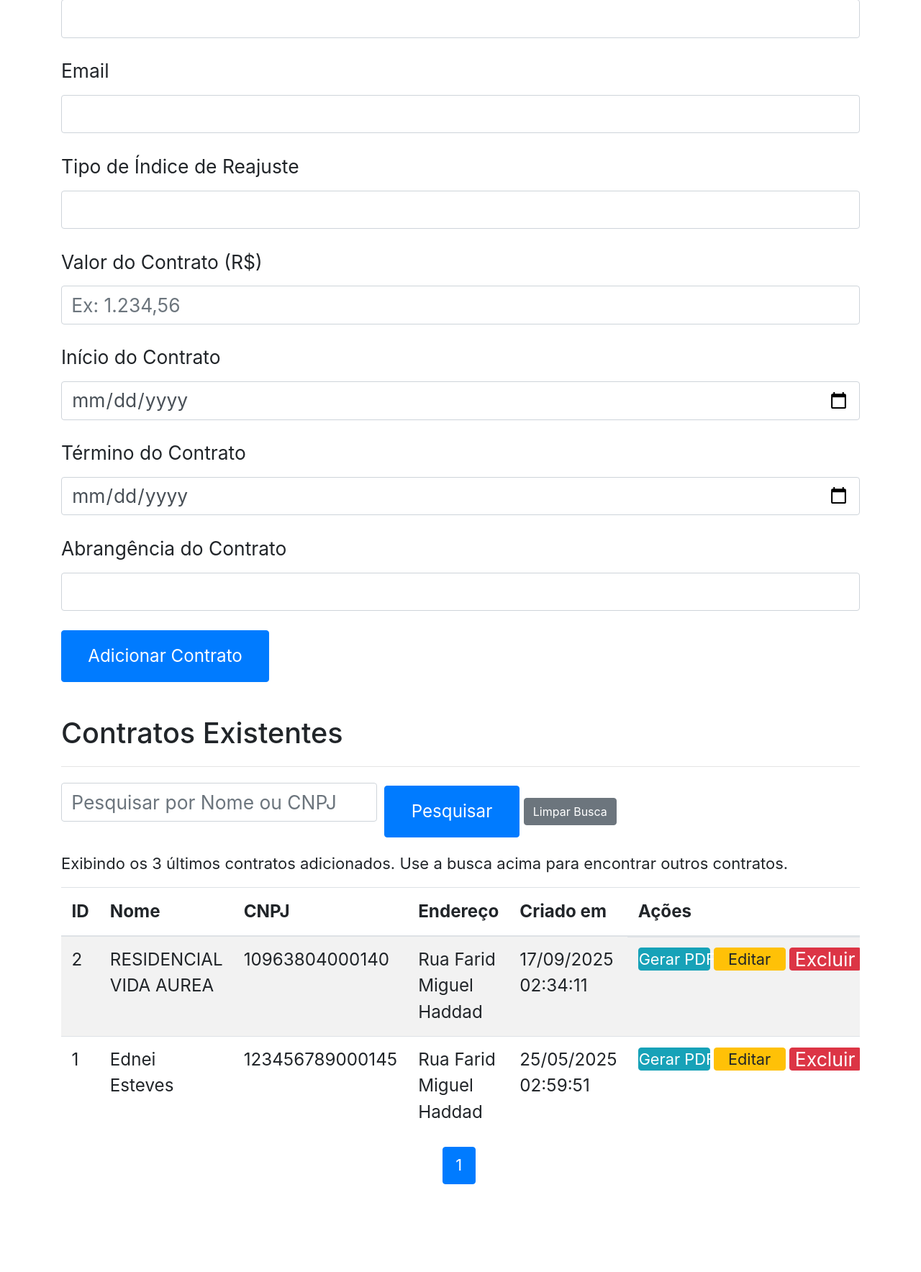
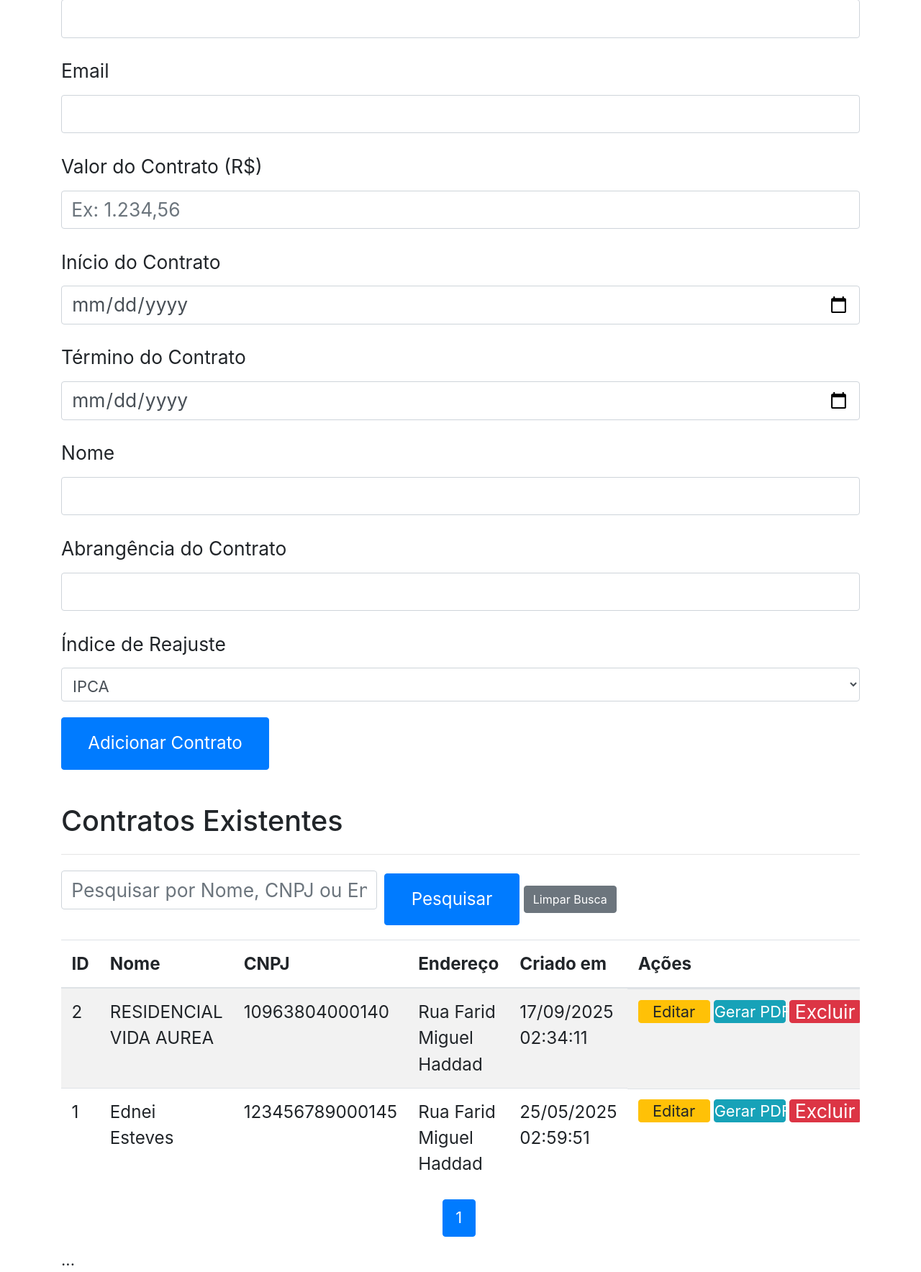
Before and after one commit to edesteves10/contrat_cond, a Flask app: page / in a window 1280 px wide. Shown: the part 1281-3049 px from the top of the page at 72% size. Before the commit the page ends 2927 px from the top, so only its background shows below. Run offline with Flask 3, Linux system fonts and the light colour scheme; a user stored in the database is signed in; data comes from the database, SQL or seed files in the repository; both versions use the stored data as it was after the commit; some libraries are stand-ins or nearby versions.

Commit message:
Adiciona funcionalidades de acessibilidade e validacao

```diff
--- a/app.py
+++ b/app.py
@@ -34,6 +34,7 @@ class ContratoForm(FlaskForm):
     estado = StringField('Estado', validators=[DataRequired(), Length(max=50)])
     telefone = StringField('Telefone', validators=[DataRequired(), Length(max=20)])
     email = EmailField('Email', validators=[DataRequired(), Length(max=100)])
+    indice_reajuste = SelectField('Índice de Reajuste', choices=[('IPCA', 'IPCA'), ('IGPM', 'IGPM'), ('Nenhum', 'Nenhum')], default='IPCA')
 
     valor_contrato = DecimalField(
         'Valor do Contrato (R$)',
@@ -106,6 +107,7 @@ class ContratCond(db.Model):
     termino_contrato = db.Column(db.Date, nullable=True)
     abrangencia_contrato = db.Column(db.String(100), nullable=False)
     tipo_indice = db.Column(db.String(50), nullable=True)
+    data_criacao = db.Column(db.DateTime, nullable=False, default=datetime.utcnow)
 
     # Exemplo de coluna de data de criação (opcional, mas boa prática)
     data_criacao = db.Column(db.DateTime, default=datetime.utcnow)
--- a/templates/index.html
+++ b/templates/index.html
@@ -4,26 +4,10 @@
 
 {% block content %}
 <style>
-    body {
-        font-size: 22px;
-    }
-
-    h1.page-title {
-        font-size: 2.5em;
-        margin-bottom: 0.8em;
-    }
-
-    h2 {
-        font-size: 1.8em;
-        margin-top: 1.5em;
-        margin-bottom: 0.5em;
-    }
-
-    label {
-        font-size: 1.2em;
-        display: block;
-        margin-bottom: 0.5em;
-    }
+    body { font-size: 22px; }
+    h1.page-title { font-size: 2.5em; margin-bottom: 0.8em; }
+    h2 { font-size: 1.8em; margin-top: 1.5em; margin-bottom: 0.5em; }
+    label { font-size: 1.2em; display: block; margin-bottom: 0.5em; }
 
     input[type="text"],
     input[type="email"],
@@ -36,35 +20,18 @@
         box-sizing: border-box;
     }
 
-    /* <-- CORREÇÃO AQUI: 'select' NÃO DEVE ESTAR ANINHADO DENTRO DE input[type="date"] --> */
-    select.form-control { /* Use .form-control para ser mais específico do Bootstrap */
-        font-size: 0.8em; /* A fonte do campo de seleção e, muitas vezes, das opções */
+    select.form-control {
+        font-size: 1em;
         padding: 0.5em;
         margin-bottom: 1em;
         width: 100%;
         box-sizing: border-box;
     }
 
-    button[type="submit"] {
-        font-size: 1.1em;
-        padding: 0.7em 1.5em;
-    }
-
-    hr {
-        margin: 1em 0;
-    }
-
-    .table th {
-        font-size: 1.1em;
-        padding: 0.6em;
-        font-weight: bold;
-    }
-
-    .table td {
-        font-size: 1.1em;
-        padding: 0.6em;
-    }
-
+    button[type="submit"] { font-size: 1.1em; padding: 0.7em 1.5em; }
+    hr { margin: 1em 0; }
+    .table th { font-size: 1.1em; padding: 0.6em; font-weight: bold; }
+    .table td { font-size: 1.1em; padding: 0.6em; }
     .pagination a {
         font-size: 1em;
         padding: 0.5em 0.8em;
@@ -74,77 +41,69 @@
         color: #333;
         border-radius: 5px;
     }
+    .pagination .active a { background-color: #007bff; color: white; border-color: #007bff; }
+    nav a { font-size: 1.2em; margin-right: 1em; text-decoration: none; color: #333; }
+    nav a:hover { color: #007bff; }
 
-    .pagination .active a {
-        background-color: #007bff;
-        color: white;
-        border-color: #007bff;
-    }
-
-    nav a {
-        font-size: 1.2em;
-        margin-right: 1em;
-        text-decoration: none;
-        color: #333;
-    }
-
-    nav a:hover {
-        color: #007bff;
-    }
-
-    /* ESTILOS ATUALIZADOS PARA BOTÕES DE AÇÃO */
     .table td:last-child {
         display: flex;
         flex-direction: row;
         flex-wrap: nowrap;
         gap: 5px;
         justify-content: flex-start;
-        align-items: center; /* Centraliza verticalmente, se a altura for definida, ele alinhará ao meio da célula */
-        min-width: 320px; /* Mantenha ou ajuste se necessário */
+        align-items: center;
+        min-width: 320px;
     }
-
     .btn-action {
-        width: 100px; /* Força uma largura fixa para todos os botões */
-        height: 32px; /* <-- NOVO: Força uma altura fixa para todos os botões (ajuste este valor) */
-        padding: 0; /* <-- NOVO: Reseta o padding para que line-height controle a altura do texto */
+        width: 100px;
+        height: 32px;
+        padding: 0;
         font-size: 0.9em;
-        line-height: 30px; /* <-- NOVO: Alinha verticalmente o texto dentro do botão com a altura fixa */
+        line-height: 30px;
         text-align: center;
         white-space: nowrap;
         box-sizing: border-box;
         text-decoration: none;
-        display: block; /* Essencial para que width e height funcionem corretamente */
+        display: block;
         margin: 0 !important;
         border-width: 1px !important;
     }
-
-    /* Estilo específico para o formulário do botão de exclusão */
-    .table td:last-child form {
-        display: contents; /* Mantém o formulário transparente para o layout flex */
-    }
-
-    /* Estilo específico para o botão de exclusão dentro do formulário */
-    /* Garante que o botão dentro do form se comporte exatamente como os links */
+    .table td:last-child form { display: contents; }
     .table td:last-child form button.btn-action {
         margin: 0 !important;
         border-width: 1px !important;
-        /* Reafirmar padding/line-height se necessário, mas as regras acima devem bastar */
-        padding: 0 !important; /* Reafirmar padding zero */
-        line-height: 30px !important; /* Reafirmar line-height */
+        padding: 0 !important;
+        line-height: 30px !important;
     }
-
-
-    /* Ajuste as cores específicas dos botões, se necessário, para consistência */
     .btn-warning { background-color: #ffc107; border-color: #ffc107; color: #212529; }
     .btn-info { background-color: #17a2b8; border-color: #17a2b8; }
     .btn-danger { background-color: #dc3545; border-color: #dc3545; }
 
+
+    /* ... seus outros estilos ... */
+    .error-message {
+        color: #dc3545; /* Vermelho do Bootstrap 'danger' */
+        font-size: 1em;
+        font-weight: bold;
+        display: block; /* Garante que a mensagem apareça em uma nova linha */
+        margin-top: 5px;
+    }
+
+</style>
+
+<style>
+    .error-message {
+    color: #dc3545; /* Cor vermelha para erros */
+    font-size: 1em;
+    font-weight: bold;
+    display: block;
+    margin-top: 5px;
+}
 </style>
 
 <h1 class="page-title">Contratos</h1>
 <hr>
 
-{# Mensagens flash para feedback #}
 {% with messages = get_flashed_messages(with_categories=true) %}
     {% if messages %}
         {% for category, message in messages %}
@@ -156,61 +115,75 @@
 {% endwith %}
 
 <h2>Novo Contrato</h2>
-<form method="POST" action="{{ url_for('index') }}">
-    {# Certifique-se de usar form.csrf_token para formulários WTForms #}
+<form method="POST">
     {{ form.csrf_token }}
+    <div class="form-group">
+        {{ form.nome.label }}
+        {{ form.nome(class="form-control") }}
+        <span id="nome-error" class="error-message"></span>
+    </div>
+    <div class="form-group">
+        {{ form.cnpj.label }}
+        {{ form.cnpj(class="form-control") }}
+        <span id="cnpj-error" class="error-message"></span>
+    </div>
+    <div class="form-group">
+        {{ form.endereco.label }}
+        {{ form.endereco(class="form-control") }}
+        <span id="endereco-error" class="error-message"></span>
+    </div>
+    <div class="form-group">
+        {{ form.cep.label }}
+        {{ form.cep(class="form-control") }}
+        <span id="cep-error" class="error-message"></span>
+    </div>
+    <div class="form-group">
+        {{ form.estado.label }}
+        {{ form.estado(class="form-control") }}
+        <span id="estado-error" class="error-message"></span>
+    </div>
+    <div class="form-group">
+        {{ form.telefone.label }}
+        {{ form.telefone(class="form-control") }}
+        <span id="telefone-error" class="error-message"></span>
+    </div>
+    <div class="form-group">
+        {{ form.email.label }}
+        {{ form.email(class="form-control") }}
+        <span id="email-error" class="error-message"></span>
+    </div>
+    <div class="form-group">
+        {{ form.valor_contrato.label }}
+        {{ form.valor_contrato(class="form-control") }}
+        <span id="valor_contrato-error" class="error-message"></span>
+    </div>
+    <div class="form-group">
+        {{ form.inicio_contrato.label }}
+        {{ form.inicio_contrato(class="form-control") }}
+        <span id="inicio_contrato-error" class="error-message"></span>
+    </div>
+    <div class="form-group">
+        {{ form.termino_contrato.label }}
+        {{ form.termino_contrato(class="form-control") }}
+        <span id="termino_contrato-error" class="error-message"></span>
+    </div>
 
+<form method="POST">
+    {{ form.csrf_token }}
     <div class="form-group">
         {{ form.nome.label }}
         {{ form.nome(class="form-control") }}
     </div>
     <div class="form-group">
-        {{ form.cnpj.label }}
-        {{ form.cnpj(class="form-control") }}
-    </div>
-    <div class="form-group">
-        {{ form.endereco.label }}
-        {{ form.endereco(class="form-control") }}
-    </div>
-    <div class="form-group">
-        {{ form.cep.label }}
-        {{ form.cep(class="form-control") }}
-    </div>
-    <div class="form-group">
-        {{ form.estado.label }}
-        {{ form.estado(class="form-control") }}
-    </div>
-    <div class="form-group">
-        {{ form.telefone.label }}
-        {{ form.telefone(class="form-control") }}
-    </div>
-    <div class="form-group">
-        {{ form.email.label }}
-        {{ form.email(class="form-control") }}
+        {{ form.abrangencia_contrato.label }}
+        {{ form.abrangencia_contrato(class="form-control") }}
     </div>
 
     <div class="form-group">
-        {{ form.tipo_indice.label }}
-        {{ form.tipo_indice(class="form-control") }}
+        {{ form.indice_reajuste.label }}
+        {{ form.indice_reajuste(class="form-control") }}
     </div>
 
-    <div class="form-group">
-        {{ form.valor_contrato.label }}
-        {{ form.valor_contrato(class="form-control") }}
-    </div>
-
-    <div class="form-group">
-        {{ form.inicio_contrato.label }}
-        {{ form.inicio_contrato(class="form-control") }}
-    </div>
-    <div class="form-group">
-        {{ form.termino_contrato.label }}
-        {{ form.termino_contrato(class="form-control") }}
-    </div>
-    <div class="form-group">
-        {{ form.abrangencia_contrato.label }}
-        {{ form.abrangencia_contrato(class="form-control") }}
-    </div>
     <button type="submit" class="btn btn-primary">Adicionar Contrato</button>
 </form>
 
@@ -218,11 +191,10 @@
 <hr>
 
 {# Formulário de Busca #}
-<form method="POST" action="{{ url_for('search') }}" class="mb-3">
+<form method="GET" action="{{ url_for('index') }}" class="mb-3">
     <div class="form-row align-items-center">
         <div class="col-auto">
-            <label class="sr-only" for="search">Pesquisar Contrato</label>
-            <input type="text" class="form-control" id="search" name="query" placeholder="Pesquisar por Nome ou CNPJ" value="{{ search_query if search_query else '' }}">
+            <input type="text" class="form-control" aria-label="Pesquisar por Nome, CNPJ ou Endereço" name="query" placeholder="Pesquisar por Nome, CNPJ ou Endereço" value="{{ search_query if search_query else '' }}">
         </div>
         <div class="col-auto">
             <button type="submit" class="btn btn-primary">Pesquisar</button>
@@ -231,25 +203,19 @@
     </div>
 </form>
 
-{# <-- INÍCIO: LÓGICA DE EXIBIÇÃO CONDICIONAL E PAGINAÇÃO --> #}
+<div id="searchResults"></div>
 
-{# Mensagem informativa quando exibindo apenas os últimos 3 contratos #}
-{% if mostrar_apenas_ultimos %}
-    <p>Exibindo os 3 últimos contratos adicionados. Use a busca acima para encontrar outros contratos.</p>
-{% endif %}
-
-{# Exibe a tabela principal de contratos SOMENTE se houver itens OU se for um resultado de busca #}
 {% if contratos and contratos.items %}
     <div class="table-responsive">
         <table class="table table-striped">
     <thead>
         <tr>
-                    <th>ID</th>
-                    <th>Nome</th>
-                    <th>CNPJ</th>
-                    <th>Endereço</th>
-                    <th>Criado em</th>
-                    <th>Ações</th>
+            <th scope="col">ID</th>
+            <th scope="col">Nome</th>
+            <th scope="col">CNPJ</th>
+            <th scope="col">Endereço</th>
+            <th scope="col">Criado em</th>
+            <th scope="col">Ações</th>
         </tr>
     </thead>
     <tbody>
@@ -261,11 +227,19 @@
                 <td>{{ contrato.endereco }}</td>
                 <td>{{ contrato.data_criacao.strftime('%d/%m/%Y %H:%M:%S') }}</td>
                 <td>
-                            {# Mantenha apenas UM link para gerar o PDF, apontando para a rota '/pdf/<int:id>' #}
-                            <a href="{{ url_for('generate_pdf', id=contrato.id) }}" class="btn btn-info btn-action" target="_blank">Gerar PDF</a>
-                            <a href="{{ url_for('edit', id=contrato.id) }}" class="btn btn-warning btn-action">Editar</a>
+                    <a href="{{ url_for('edit', id=contrato.id) }}" class="btn btn-warning btn-action">
+                        Editar
+                        <span class="sr-only"> contrato de {{ contrato.nome }}</span>
+                    </a>
+                    <a href="{{ url_for('generate_pdf', id=contrato.id) }}" class="btn btn-info btn-action" target="_blank">
+                        Gerar PDF
+                        <span class="sr-only"> do contrato de {{ contrato.nome }}</span>
+                    </a>
                     <form method="POST" action="{{ url_for('delete_contrato', id=contrato.id) }}">
-                                <button type="submit" class="btn btn-danger btn-action" onclick="return confirm('Tem certeza que deseja excluir este contrato?')">Excluir</button>
+                        <button type="submit" class="btn btn-danger btn-action" onclick="return confirm('Tem certeza que deseja excluir este contrato?')">
+                            Excluir
+                            <span class="sr-only"> contrato de {{ contrato.nome }}</span>
+                        </button>
                     </form>
                 </td>
             </tr>
@@ -274,44 +248,203 @@
 </table>
     </div>
 
-    {# Paginação para a lista de contratos #}
     <nav aria-label="Navegação da página">
         <ul class="pagination justify-content-center">
             {% if contratos.has_prev %}
-                <li class="page-item">
-                    <a class="page-link" href="{{ url_for('index', page=contratos.prev_num) if mostrar_apenas_ultimos else url_for('search', page=contratos.prev_num, query=search_query) }}">Anterior</a>
-                </li>
+                <li class="page-item"><a class="page-link" href="{{ url_for('index', page=contratos.prev_num) }}">Anterior</a></li>
             {% endif %}
-            {% for page_num in contratos.iter_pages(left_edge=1, right_edge=1, left_current=1, right_current=2) %}
+            {% for page_num in contratos.iter_pages() %}
                 {% if page_num %}
                     {% if contratos.page == page_num %}
-                        <li class="page-item active">
-                            <a class="page-link" href="{{ url_for('index', page=page_num) if mostrar_apenas_ultimos else url_for('search', page=page_num, query=search_query) }}">{{ page_num }}</a>
-                        </li>
+                        <li class="page-item active"><a class="page-link" href="{{ url_for('index', page=page_num) }}">{{ page_num }}</a></li>
                     {% else %}
-                        <li class="page-item">
-                            <a class="page-link" href="{{ url_for('index', page=page_num) if mostrar_apenas_ultimos else url_for('search', page=page_num, query=search_query) }}">{{ page_num }}</a>
-                        </li>
+                        <li class="page-item"><a class="page-link" href="{{ url_for('index', page=page_num) }}">{{ page_num }}</a></li>
                     {% endif %}
                 {% else %}
                     <li class="page-item disabled"><span class="page-link">...</span></li>
                 {% endif %}
             {% endfor %}
             {% if contratos.has_next %}
-                <li class="page-item">
-                    <a class="page-link" href="{{ url_for('index', page=contratos.next_num) if mostrar_apenas_ultimos else url_for('search', page=contratos.next_num, query=search_query) }}">Próxima</a>
-                </li>
+                <li class="page-item"><a class="page-link" href="{{ url_for('index', page=contratos.next_num) }}">Próxima</a></li>
             {% endif %}
         </ul>
     </nav>
 {% else %}
-    {# Mensagens quando nenhum contrato é encontrado, diferenciando entre carregamento inicial e busca #}
-    {% if not search_query %}
     <p>Nenhum contrato cadastrado.</p>
-    {% elif search_query %}
-        <p>Nenhum contrato encontrado para a pesquisa "{{ search_query }}".</p>
 {% endif %}
-{% endif %}
-{# <-- FIM: LÓGICA DE EXIBIÇÃO CONDICIONAL E PAGINAÇÃO --> #}
+
+<script>
+    document.getElementById('cep').addEventListener('blur', function() {
+        let cep = this.value.replace(/\D/g, '');
+
+        if (cep.length === 8) {
+            fetch(`https://viacep.com.br/ws/${cep}/json/`)
+                .then(response => response.json())
+                .then(data => {
+                    if (!data.erro) {
+                        document.getElementById('endereco').value = data.logradouro;
+                        document.getElementById('estado').value = data.uf;
+                    } else {
+                        alert('CEP não encontrado.');
+                    }
+                })
+                .catch(error => {
+                    console.error('Erro na requisição da API do CEP:', error);
+                });
+        }
+    });
+
+    document.getElementById('cnpj').addEventListener('blur', function() {
+        let cnpj = this.value.replace(/\D/g, '');
+
+        if (cnpj.length === 14) {
+            fetch(`https://brasilapi.com.br/api/cnpj/v1/${cnpj}`)
+                .then(response => {
+                    if (!response.ok) {
+                        throw new Error('CNPJ não encontrado ou inválido.');
+                    }
+                    return response.json();
+                })
+                .then(data => {
+                    document.getElementById('nome').value = data.razao_social;
+                    document.getElementById('endereco').value = `${data.logradouro}, ${data.numero}`;
+                    document.getElementById('cep').value = data.cep.replace(/(\d{5})(\d{3})/, '$1-$2');
+                    document.getElementById('estado').value = data.uf;
+                    document.getElementById('telefone').value = data.ddd_telefone_1;
+                })
+                .catch(error => {
+                    alert(error.message);
+                    console.error('Erro na requisição da API do CNPJ:', error);
+                });
+        }
+    });
+</script>
+
+... <script>
+        // Função para limpar mensagens de erro
+        function clearError(elementId) {
+            document.getElementById(elementId).textContent = '';
+        }
+
+        // Event listener para o campo CEP
+        document.getElementById('cep').addEventListener('blur', function() {
+            let cep = this.value.replace(/\D/g, ''); // Remove caracteres não numéricos
+            const errorSpan = document.getElementById('cep-error');
+            clearError('cep-error');
+
+            if (cep.length === 8) {
+                fetch(`https://viacep.com.br/ws/${cep}/json/`)
+                    .then(response => response.json())
+                    .then(data => {
+                        if (!data.erro) {
+                            document.getElementById('endereco').value = data.logradouro;
+                            document.getElementById('estado').value = data.uf;
+                            // Limpar a mensagem de erro se a busca for bem-sucedida
+                            clearError('cep-error');
+                        } else {
+                            errorSpan.textContent = 'CEP não encontrado.';
+                            // Limpar campos preenchidos incorretamente
+                            document.getElementById('endereco').value = '';
+                            document.getElementById('estado').value = '';
+                        }
+                    })
+                    .catch(error => {
+                        errorSpan.textContent = 'Erro ao buscar o CEP. Tente novamente.';
+                        console.error('Erro na requisição da API do CEP:', error);
+                    });
+            } else if (cep.length > 0) {
+                errorSpan.textContent = 'CEP deve conter 8 dígitos.';
+            }
+        });
+
+        // Event listener para o campo CNPJ
+        document.getElementById('cnpj').addEventListener('blur', function() {
+            let cnpj = this.value.replace(/\D/g, ''); // Remove caracteres não numéricos
+            const errorSpan = document.getElementById('cnpj-error');
+            clearError('cnpj-error');
+
+            if (cnpj.length === 14) {
+                fetch(`https://brasilapi.com.br/api/cnpj/v1/${cnpj}`)
+                    .then(response => {
+                        if (!response.ok) {
+                            throw new Error('CNPJ não encontrado ou inválido.');
+                        }
+                        return response.json();
+                    })
+                    .then(data => {
+                        // Preenche os campos com os dados da API
+                        document.getElementById('nome').value = data.razao_social;
+                        document.getElementById('endereco').value = `${data.logradouro}, ${data.numero}`;
+                        document.getElementById('cep').value = data.cep.replace(/(\d{5})(\d{3})/, '$1-$2');
+                        document.getElementById('estado').value = data.uf;
+                        document.getElementById('telefone').value = data.ddd_telefone_1;
+                        clearError('cnpj-error');
+                    })
+                    .catch(error => {
+                        errorSpan.textContent = error.message;
+                        console.error('Erro na requisição da API do CNPJ:', error);
+                        // Limpar campos preenchidos incorretamente
+                        document.getElementById('nome').value = '';
+                        document.getElementById('endereco').value = '';
+                        document.getElementById('cep').value = '';
+                        document.getElementById('estado').value = '';
+                        document.getElementById('telefone').value = '';
+                    });
+            } else if (cnpj.length > 0) {
+                errorSpan.textContent = 'CNPJ deve conter 14 dígitos.';
+            }
+        });
+    </script>
+
+    <script>
+        document.getElementById('email').addEventListener('blur', function() {
+    const emailField = this;
+    const email = emailField.value;
+    const errorSpan = document.getElementById('email-error');
+    const emailRegex = /^[a-zA-Z0-9._-]+@[a-zA-Z0-9.-]+\.[a-zA-Z]{2,6}$/;
+
+    if (email === '') {
+        // Se o campo estiver vazio, limpe a mensagem de erro
+        errorSpan.textContent = '';
+        return;
+    }
+
+    if (!emailRegex.test(email)) {
+        // Se o e-mail não corresponder ao formato, exiba uma mensagem de erro
+        errorSpan.textContent = 'Por favor, insira um e-mail válido.';
+    } else {
+        // Se o formato estiver correto, limpe qualquer mensagem de erro
+        errorSpan.textContent = '';
+    }
+});
+    </script>
+
+    <script>
+        document.getElementById('telefone').addEventListener('blur', function() {
+    const telefoneField = this;
+    const telefone = telefoneField.value;
+    const errorSpan = document.getElementById('telefone-error');
+
+    // Regex que permite:
+    // - Sinal de + no início
+    // - Números (0-9)
+    // - Parênteses, espaços, hífens e pontos
+    const telefoneRegex = /^[0-9()\s.+-]+$/;
+
+    if (telefone === '') {
+        errorSpan.textContent = ''; // Limpa a mensagem se o campo estiver vazio
+        return;
+    }
+
+    // Remover apenas caracteres que não fazem parte do formato de número
+    const telefoneLimpo = telefone.replace(/[^\d()+\s.-]/g, '');
+
+    if (!telefoneRegex.test(telefoneLimpo)) {
+        errorSpan.textContent = 'Por favor, insira um número de telefone válido. Use apenas números, parênteses, hífens, pontos e o sinal de +.';
+    } else {
+        errorSpan.textContent = ''; // Limpa a mensagem se o formato for válido
+    }
+});
+    </script>
 
 {% endblock %}
```
Also changed, not shown: database.db. Lines whose indentation alone changed are shown as unchanged.
